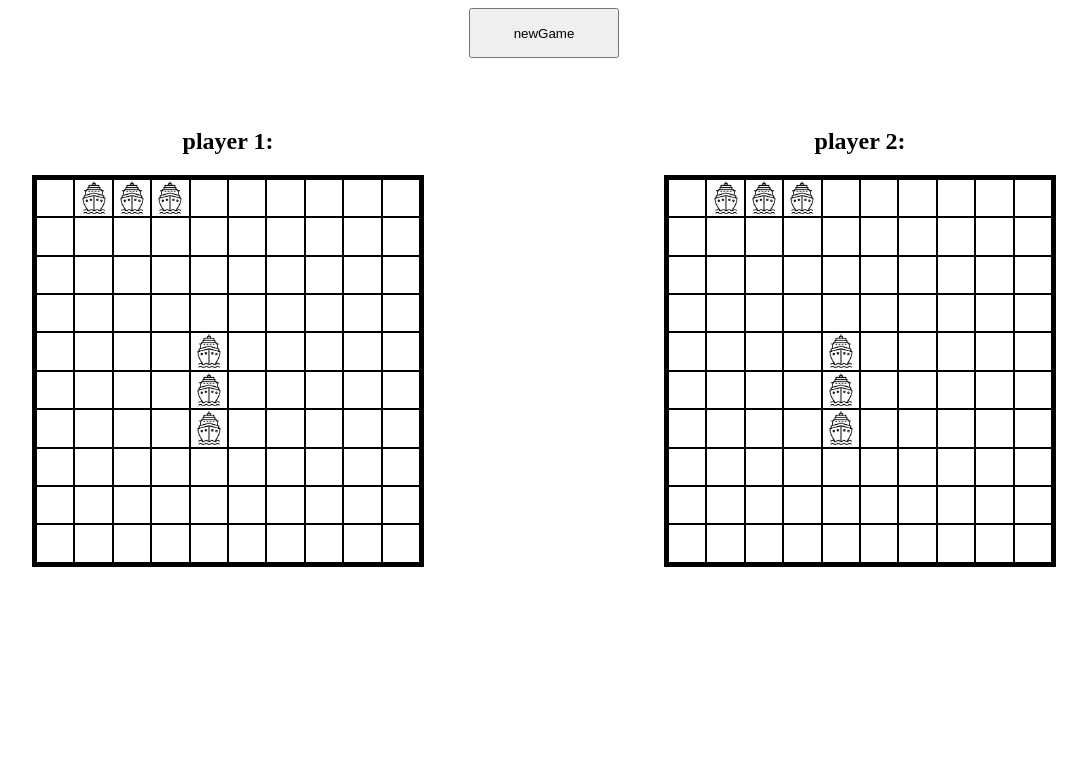
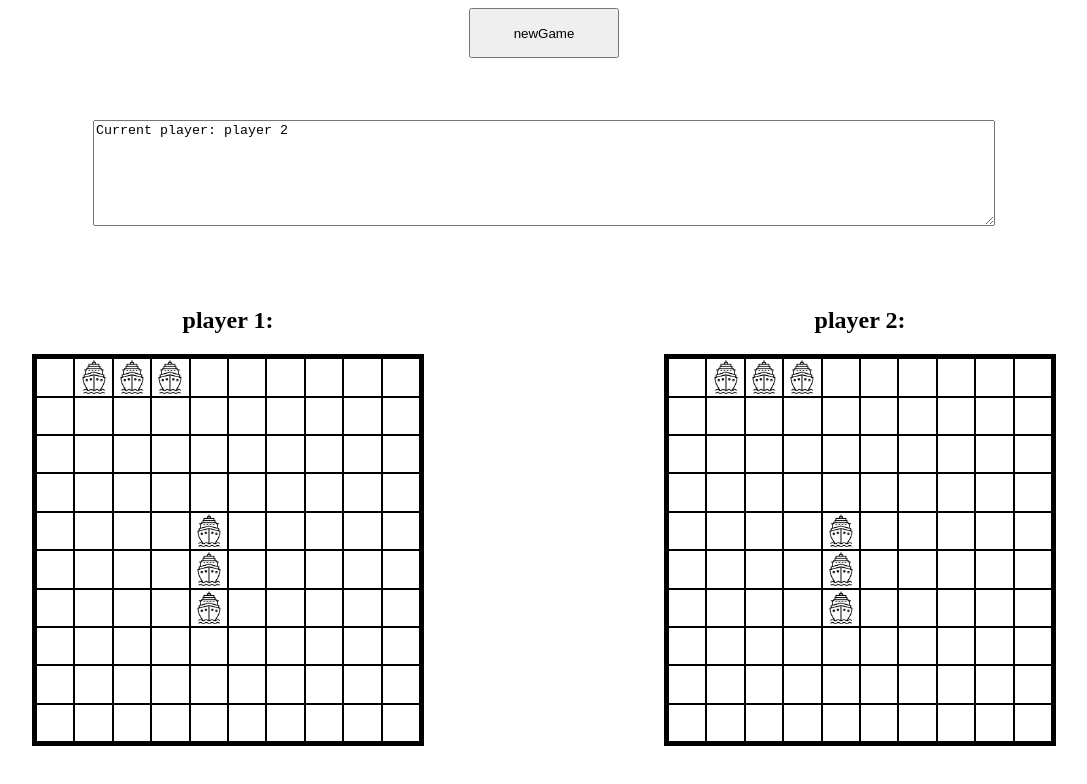
Before and after one commit to Jinrei97/battleship, a website built with webpack: page src/index.html in a window 1280 px wide. Shown: the whole page, without its empty margins (96-1183 px from the left). Built offline with nearby package versions, Linux system fonts and the light colour scheme.

Commit message:
Added textarea to display messages to the players

```diff
--- a/src/DOMController.js
+++ b/src/DOMController.js
@@ -3,12 +3,16 @@ class DOMController {
     this.board_1 = document.querySelector(".board_1");
     this.board_2 = document.querySelector(".board_2");
     this.newGameBtn = document.querySelector(".newGameBtn");
+    this.messageBoard = document.querySelector("textarea");
     console.log(this);
   }
   setupNewGameBtn = (callback) => {
     this.newGameBtn.addEventListener("click", () => {
       callback();
     });
+  };
+  message = (msg) => {
+    this.messageBoard.textContent = msg;
   };
 
   createBoard = (player, playerNum = 1) => {
@@ -19,11 +23,12 @@ class DOMController {
       row.classList.toggle("row");
       for (let j = 0; j < board[0].length; j++) {
         const square = document.createElement("div");
-        square.classList.toggle("square");
+        square.classList = `square ${i}${j}`;
         if (board[i][j].hit && board[i][j].ship) square.classList.toggle("hit");
         if (board[i][j].hit && !board[i][j].ship)
           square.classList.toggle("miss");
         if (board[i][j].ship) square.classList.toggle("ship");
+        // square event
         square.addEventListener("click", () => {
           player.gameBoard.receiveAttack([i, j]);
           this.renderBoard(player, playerNum);
--- a/src/game.js
+++ b/src/game.js
@@ -7,9 +7,11 @@ class Game {
   constructor() {
     this.player_1 = new Player();
     this.player_2 = new Player();
+    this.currentPlayer = Math.random() < 0.5 ? 1 : 2;
     this.display = new DOMController();
     this.display.setupNewGameBtn(this.setupNewGame);
     this.setupNewGame();
+    this.changeTurn();
   }
   setupNewGame = () => {
     this.player_1 = new Player();
@@ -21,6 +23,10 @@ class Game {
     this.display.renderBoard(this.player_1);
     this.display.renderBoard(this.player_2, 2);
   };
+  changeTurn = () => {
+    this.display.message("Current player: player " + this.currentPlayer);
+    this.currentPlayer = this.currentPlayer === 1 ? 2 : 1;
+  };
 }
 
 const game = new Game();
--- a/src/index.html
+++ b/src/index.html
@@ -7,6 +7,7 @@
 </head>
 <body>
     <button class="newGameBtn">newGame</button>
+    <textarea>current player:</textArea>
     <div class="gameArea">
         <div class="player">
             <h2>player 1:</h2>
--- a/src/style.css
+++ b/src/style.css
@@ -1,12 +1,18 @@
 body {
     display: grid;
-    grid-template-rows: 100px 1fr;
-    height: 100vh
+    grid-template-rows: 100px, 100px, 1fr;
+    height: 100vh;
+    overflow: hidden;
 }
    .newGameBtn {
         justify-self: center;
         width: 150px;
         height: 50px;
+   }
+   textarea {
+     height: 100px;
+     width: 70vw;
+     justify-self: center;
    }
    .gameArea {
         display:flex;
```
